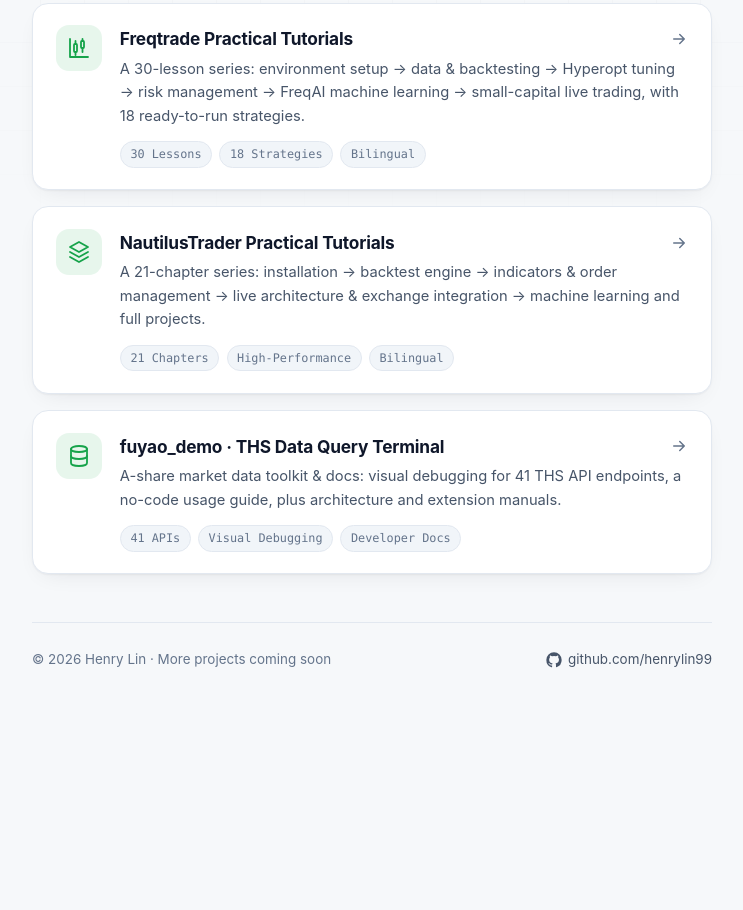
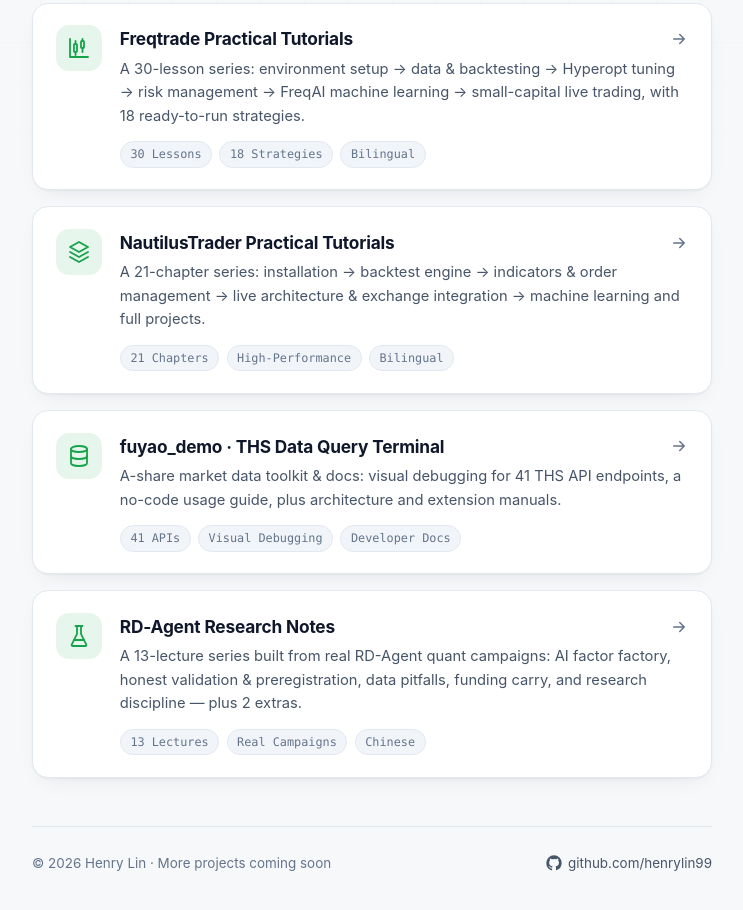
Before and after one commit to henrylin99/henrylin99.github.io, a plain HTML site: page index.html in a window 1280 px wide. Shown: the part 398-1308 px from the top of the page, without its empty margins (268-1011 px from the left). Before the commit the page ends 1132 px from the top, so only its background shows below. Drawn offline with Linux system fonts and the light colour scheme.

Commit message:
Add 4th card: rd-agent研究结果

```diff
--- a/index.html
+++ b/index.html
@@ -291,6 +291,23 @@
         </span>
       </a>
 
+      <a class="card" href="https://henrylin99.github.io/rd-agent-research/">
+        <span class="ico" aria-hidden="true">
+          <svg viewBox="0 0 24 24" fill="none" stroke="currentColor" stroke-width="1.8" stroke-linecap="round" stroke-linejoin="round"><path d="M10 2v7.5a2 2 0 0 1-.2.9L4.7 20.6a1 1 0 0 0 .9 1.4h12.8a1 1 0 0 0 .9-1.4L14.2 10.4a2 2 0 0 1-.2-.9V2"/><path d="M8.5 2h7"/><path d="M7 16h10"/></svg>
+        </span>
+        <span class="body">
+          <h2><span i18n-zh="rd-agent研究结果" i18n-en="RD-Agent Research Notes">rd-agent研究结果</span>
+            <svg class="arrow" viewBox="0 0 24 24" width="18" height="18" fill="none" stroke="currentColor" stroke-width="2" stroke-linecap="round" stroke-linejoin="round" aria-hidden="true"><path d="M5 12h14m-6-6 6 6-6 6"/></svg>
+          </h2>
+          <p i18n-zh="基于 RD-Agent 量化战役真实留痕的 13 讲讲义：AI 因子工厂、独立验证与预注册、数据口径暗雷、funding carry 与研究纪律，附 2 篇番外。" i18n-en="A 13-lecture series built from real RD-Agent quant campaigns: AI factor factory, honest validation &amp; preregistration, data pitfalls, funding carry, and research discipline — plus 2 extras.">基于 RD-Agent 量化战役真实留痕的 13 讲讲义：AI 因子工厂、独立验证与预注册、数据口径暗雷、funding carry 与研究纪律，附 2 篇番外。</p>
+          <span class="chips">
+            <span class="chip" i18n-zh="13 讲 + 2 番外" i18n-en="13 Lectures">13 讲 + 2 番外</span>
+            <span class="chip" i18n-zh="真实战役留痕" i18n-en="Real Campaigns">真实战役留痕</span>
+            <span class="chip" i18n-zh="中文" i18n-en="Chinese">中文</span>
+          </span>
+        </span>
+      </a>
+
     </main>
 
     <footer>
```
